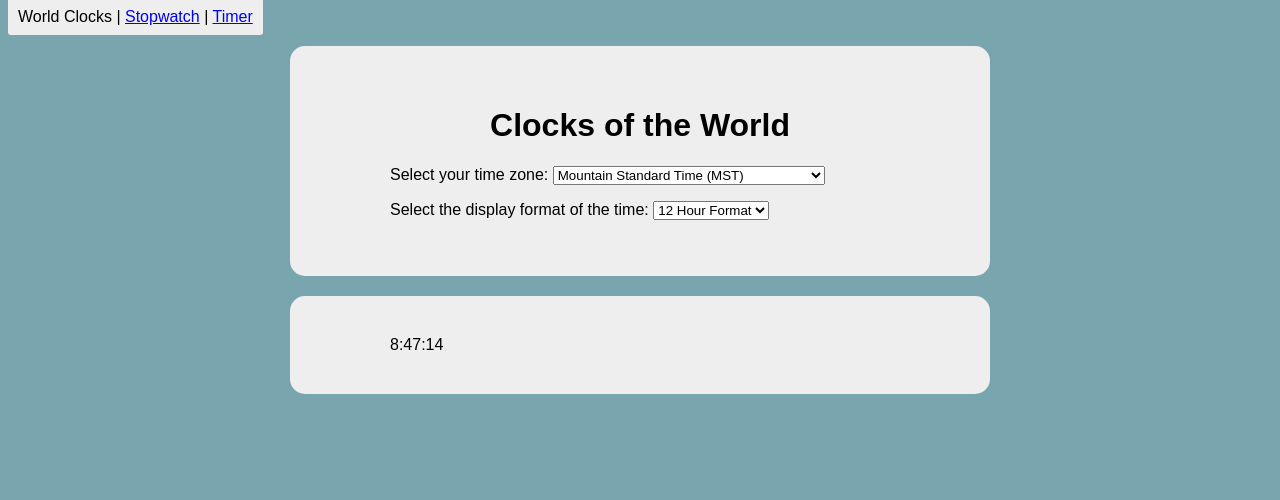
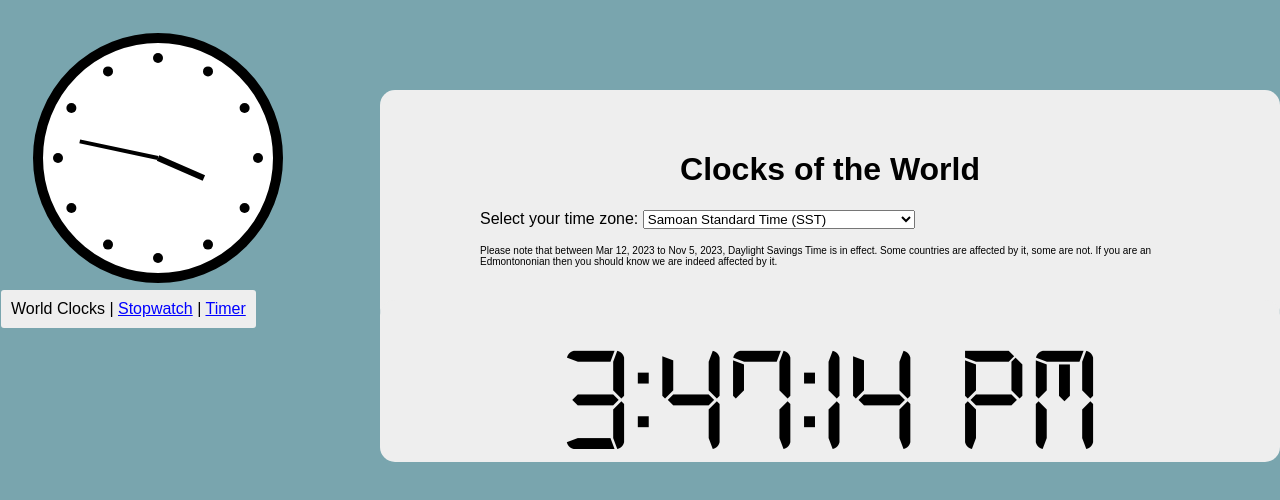
Before and after one commit to voltagedomo/clockApp, a plain HTML site: page index.html in a window 1280 px wide. Drawn offline with Linux system fonts and the light colour scheme; files whose address does not match are found by name.

Commit message:
Add files via upload

```diff
--- a/index.html
+++ b/index.html
@@ -4,6 +4,9 @@
     <meta charset="UTF-8" />
     <meta http-equiv="X-UA-Compatible" content="IE=edge" />
     <meta name="viewport" content="width=device-width, initial-scale=1.0" />
+
+    <canvas id="clockCanvas"></canvas>
+    <script src="clock.js"></script>
 
     <title>Clock Program</title>
 
@@ -12,6 +15,7 @@
 
     <script defer src="js/gui.js"></script>
     <script defer src="js/main.js"></script>
+    <script defer src="js/stopwatch.js"></script>
   </head>
 
   <body>
@@ -26,50 +30,18 @@
       <h1>Clocks of the World</h1>
       <p>
         Select your time zone:
-        <select id="timezone-menu">
-          <option value="sst" alt="utc-11">Samoan Standard Time (SST)</option>
-          <option value="hst" alt="utc-10">Hawaii Standard Time (HST)</option>
-          <option value="akst">Alaska Standard Time (AKST)</option>
-          <option value="pst">Pacific Standard Time (PST)</option>
-          <option value="mst" selected="selected">
-            Mountain Standard Time (MST)
-          </option>
-          <option value="cst">Central Standard Time (CST)</option>
-          <option value="est">Eastern Standard Time (EST)</option>
-          <option value="ast">Atlantic Standard Time (AST)</option>
-          <option value="adt">Atlantic Daylight Time (ADT)</option>
-          <option value="gst">South Georgia Time (GST)</option>
-          <option value="cvt">Cape Verde Time (CVT)</option>
-          <option value="gmt">Greenwich Mean Time (GMT)</option>
-          <option value="cet">Central European Time (CET)</option>
-          <option value="eet">Eastern European Time (EET)</option>
-          <option value="eat">Eastern African Time (EAT)</option>
-          <option value="amt">Armenian Time (AMT)</option>
-          <option value="orat">Oral Time (ORAT)</option>
-          <option value="bst">Bangladesh Time (BST)</option>
-          <option value="ict">Indochina Time Time (ICT)</option>
-          <option value="hkt">Hong Kong Time (HKT)</option>
-          <option value="kst">Korea Standard Time (KST)</option>
-          <option value="aest">Austrailian Eastern Standard Time (AEST)</option>
-          <option value="vlat">Vladivostok Time (VLAT)</option>
-          <option value="nzst">New Zealand Standard Time (NZST)</option>
-          <option value="phot">Pheonix Island Time (PHOT)</option>
-        </select>
+        <select id="timezone-menu"></select>
 
-        <p>Select the display format of the time:
-          <select id="format-menu">
-            <option value="12hr">12 Hour Format</option>
-            <option value="24hr">24 Hour Format</option>
-          </select>
-        </p>
+        <p id="dst-disclaimer">Please note that between Mar 12, 2023 to Nov 5, 2023, Daylight Savings Time is in effect. Some countries are affected by it, some are not. If you are an Edmontononian then you should know we are indeed affected by it.</p>
       </p>
     </div>
-    <div id="display-clock"></div>
+    <div id="display-clock">One moment...</div>
 
     <!-- Stopwatch DIV -->
     <div id="stopwatch-div">
       <h1>Stopwatch</h1>
       <p>Start when ready.</p>
+      <button class="button-9" id="stopwatch-start" role="button">START</button>
     </div>
 
     <!-- Timer DIV -->
--- /dev/null
+++ b/js/gui.js
@@ -0,0 +1,82 @@
+// Control GUI Changes
+
+// Variables
+let worldClockDiv = document.getElementById("world-clocks-div");
+let stopwatchDiv = document.getElementById("stopwatch-div");
+let timerDiv = document.getElementById("timer-div");
+let worldClocksLink = document.getElementById("selector-clocks");
+let stopwatchLink = document.getElementById("selector-stopwatch");
+let timerLink = document.getElementById("selector-timer");
+
+// Initialize div style and Selector style
+// switching div
+stopwatchDiv.style.display = "none";
+timerDiv.style.display = "none";
+worldClockDiv.style.display = "block";
+// altering style of selector to make it look better
+stopwatchLink.style.color = "blue";
+stopwatchLink.style.textDecoration = "underline";
+stopwatchLink.style.cursor = "pointer";
+timerLink.style.color = "blue";
+timerLink.style.textDecoration = "underline";
+timerLink.style.cursor = "pointer";
+worldClocksLink.style.color = "";
+worldClocksLink.style.textDecoration = "";
+worldClocksLink.style.cursor = "";
+
+// Stopwatch link clicked
+stopwatchLink.addEventListener("click", displayStopwatch);
+
+function displayStopwatch() {
+  // switching div
+  worldClockDiv.style.display = "none";
+  timerDiv.style.display = "none";
+  stopwatchDiv.style.display = "block";
+  // altering style of selector to make it look better
+  worldClocksLink.style.color = "blue";
+  worldClocksLink.style.cursor = "pointer";
+  timerLink.style.color = "blue";
+  timerLink.style.cursor = "pointer";
+  stopwatchLink.style.color = "";
+  stopwatchLink.style.textDecoration = "";
+  stopwatchLink.style.cursor = "";
+}
+// color: blue;
+// text-decoration: underline;
+// cursor: pointer;
+
+// Timer link clicked
+timerLink.addEventListener("click", displayTimer);
+
+function displayTimer() {
+  // switching div
+  worldClockDiv.style.display = "none";
+  stopwatchDiv.style.display = "none";
+  timerDiv.style.display = "block";
+  // altering style of selector to make it look better
+  stopwatchLink.style.color = "blue";
+  stopwatchLink.style.cursor = "pointer";
+  worldClocksLink.style.color = "blue";
+  worldClocksLink.style.cursor = "pointer";
+  timerLink.style.color = "";
+  timerLink.style.textDecoration = "";
+  timerLink.style.cursor = "";
+}
+
+// World clocks link clicked
+worldClocksLink.addEventListener("click", displayWorldClock);
+
+function displayWorldClock() {
+  // switching div
+  stopwatchDiv.style.display = "none";
+  timerDiv.style.display = "none";
+  worldClockDiv.style.display = "block";
+  // altering style of selector to make it look better
+  stopwatchLink.style.color = "blue";
+  stopwatchLink.style.cursor = "pointer";
+  timerLink.style.color = "blue";
+  timerLink.style.cursor = "pointer";
+  worldClocksLink.style.color = "";
+  worldClocksLink.style.textDecoration = "";
+  worldClocksLink.style.cursor = "";
+}
--- /dev/null
+++ b/js/main.js
@@ -0,0 +1,368 @@
+// Clock Program by Alexander Alkin
+
+// Variables
+let timezoneMenu = document.getElementById("timezone-menu");
+let timezoneSelected = document.getElementById("timezone-menu").value;
+let timeDisplay = document.getElementById("display-clock");
+let today = new Date();
+let currentHours = today.getUTCHours();
+let currentMinutes = today.getUTCMinutes();
+let currentSeconds = today.getUTCSeconds();
+let selectedFormat;
+let currentTime = new Date();
+let currentUTCTime = currentTime.getTime();
+let currentUTCHours = currentTime.getUTCHours();
+let currentUTCMinutes = currentTime.getUTCMinutes();
+
+// Calculate time in selected timezone
+let selectedTimezoneOffset = timezoneMenu.value;
+let selectedTime = currentUTCTime + selectedTimezoneOffset * 60 * 60 * 1000;
+let selectedTimeDate = new Date(selectedTime);
+let selectedHours = selectedTimeDate.getHours();
+let amOrPm = selectedHours >= 12 ? "pm" : "am";
+selectedHours = selectedHours % 12;
+selectedHours = selectedHours ? selectedHours : 12;
+let selectedMinutes = selectedTimeDate.getMinutes();
+
+// event listener
+timezoneMenu.addEventListener("change", getTime);
+
+// Set timezone options
+let timezoneOptions = [
+  {
+    display: "Samoan Standard Time (SST)",
+    name: "sst",
+    value: -5,
+    dstAffected: false,
+  },
+  {
+    display: "Hawaii Standard Time (HST)",
+    name: "hst",
+    value: -4,
+    dstAffected: false,
+  },
+  {
+    display: "Alaska Standard Time (AKST)",
+    name: "akst",
+    value: -3,
+    dstAffected: false,
+  },
+  {
+    display: "Pacific Standard Time (PST)",
+    name: "pst",
+    value: -1,
+    dstAffected: true,
+  },
+  {
+    display: "Mountain Standard Time (MST)",
+    name: "mst",
+    value: 0,
+    dstAffected: true,
+  },
+  {
+    display: "Central Standard Time (CST)",
+    name: "cst",
+    value: 1,
+    dstAffected: true,
+  },
+  {
+    display: "Eastern Standard Time (EST)",
+    name: "est",
+    value: 2,
+    dstAffected: true,
+  },
+  {
+    display: "Atlantic Standard Time (AST)",
+    name: "ast",
+    value: 3,
+    dstAffected: true,
+  },
+  {
+    display: "Atlantic Daylight Time (ADT)",
+    name: "adt",
+    value: 4,
+    dstAffected: true,
+  },
+  {
+    display: "South Georgia Time (GST)",
+    name: "gst",
+    value: 4,
+    dstAffected: false,
+  },
+  {
+    display: "Cape Verde Time (CVT)",
+    name: "cvt",
+    value: 5,
+    dstAffected: false,
+  },
+  {
+    display: "Coordinated Universal Time (UTC)",
+    name: "utc",
+    value: 347,
+    dstAffected: false,
+  },
+  {
+    display: "Central European Time (CET)",
+    name: "cet",
+    value: 8,
+    dstAffected: true,
+  },
+  {
+    display: "Eastern European Time (EET)",
+    name: "eet",
+    value: 8,
+    dstAffected: false,
+  },
+  {
+    display: "Eastern African Time (EAT)",
+    name: "eat",
+    value: 9,
+    dstAffected: false,
+  },
+  {
+    display: "Armenian Time (AMT)",
+    name: "amt",
+    value: 10,
+    dstAffected: false,
+  },
+  {
+    display: "Oral Time (ORAT)",
+    name: "orat",
+    value: 11,
+    dstAffected: false,
+  },
+  {
+    display: "Bangladesh Time (BST)",
+    name: "bst",
+    value: 12,
+    dstAffected: false,
+  },
+  {
+    display: "Indochina Time Time (ICT)",
+    name: "ict",
+    value: 13,
+    dstAffected: false,
+  },
+  {
+    display: "Hong Kong Time (HKT)",
+    name: "hkt",
+    value: 14,
+    dstAffected: false,
+  },
+  {
+    display: "Korea Standard Time (KST)",
+    name: "kst",
+    value: 15,
+    dstAffected: false,
+  },
+  {
+    display: "Austrailian Eastern Standard Time (AEST)",
+    name: "aest",
+    value: 16,
+    dstAffected: false,
+  },
+  {
+    display: "Vladivostok Time (VLAT)",
+    name: "vlat",
+    value: 16,
+    dstAffected: true,
+  },
+  {
+    display: "New Zealand Standard Time (NZST)",
+    name: "nzst",
+    value: 18,
+    dstAffected: false,
+  },
+  {
+    display: "Pheonix Island Time (PHOT)",
+    name: "phot",
+    value: 19,
+    dstAffected: false,
+  },
+];
+
+// Add the array elements to menu
+timezoneOptions.forEach((option) => {
+  let timezoneOption = document.createElement("option");
+  timezoneOption.value = option.value;
+  timezoneOption.text = option.display;
+  timezoneMenu.add(timezoneOption);
+});
+
+// Set default timezone offset to be 0 (UTC)
+let timezoneOffset = 0;
+
+// Switch the time according to the time zone
+function timezoneChange() {
+  timezoneSelected = document.getElementById("timezone-menu").value;
+}
+
+// Default to 12 hr time
+setInterval(updateTime, 1000);
+
+// Change to 12 hour format or 24 hour format for the clock depending on menu selection
+
+function updateTime() {
+  let currentTime = new Date();
+  let currentUTCTime = currentTime.getTime();
+  let currentUTCHours = currentTime.getUTCHours();
+  let currentUTCMinutes = currentTime.getUTCMinutes();
+  let currentUTCSeconds = currentTime.getUTCSeconds();
+
+  // Calculate time in selected timezone
+  let selectedTimezoneOffset = timezoneMenu.value;
+  let selectedTime = currentUTCTime + selectedTimezoneOffset * 60 * 60 * 1000;
+  let selectedTimeDate = new Date(selectedTime);
+  let selectedHours = selectedTimeDate.getHours();
+  let amOrPm = selectedHours >= 12 ? "pm" : "am";
+  selectedHours = selectedHours % 12;
+  selectedHours = selectedHours ? selectedHours : 12;
+  let selectedMinutes = selectedTimeDate.getMinutes();
+  let selectedSeconds = selectedTimeDate.getSeconds();
+
+  // Adds 0's to time to make it look like (04:)
+  selectedHours = fixHours(selectedHours);
+  selectedMinutes = ("0" + selectedMinutes).slice(-2);
+  selectedSeconds = ("0" + selectedSeconds).slice(-2);
+
+  let clockDiv = document.getElementById("display-clock");
+
+  // Display Time in selected timezone
+  if (selectedTimezoneOffset == 347) {
+    clockDiv.innerHTML =
+      fixHours(currentUTCHours) +
+      ":" +
+      currentUTCMinutes +
+      ":" +
+      currentUTCSeconds;
+  } else {
+    clockDiv.innerHTML =
+      selectedHours +
+      ":" +
+      selectedMinutes +
+      ":" +
+      selectedSeconds +
+      " " +
+      amOrPm;
+  }
+}
+
+function fixHours(h) {
+  if (h === 0) {
+    h = 12;
+    return h;
+  } else if (h > 12) {
+    h - 12;
+    return h;
+  } else {
+    return h;
+  }
+}
+
+// Get the canvas element from HTML
+let canvas = document.getElementById("clockCanvas");
+let ctx = canvas.getContext("2d");
+
+// Set the canvas dimensions and center
+canvas.width = 300;
+canvas.height = 300;
+ctx.translate(150, 150);
+
+// Function to draw the clock face
+function drawClock() {
+  // Clear the canvas
+  ctx.clearRect(-150, -150, canvas.width, canvas.height);
+
+  // Draw the clock face
+  ctx.beginPath();
+  ctx.arc(0, 0, 120, 0, 2 * Math.PI);
+  ctx.fillStyle = "white";
+  ctx.fill();
+  ctx.lineWidth = 10;
+  ctx.strokeStyle = "black";
+  ctx.stroke();
+
+  // Draw the hour markers
+  for (let i = 1; i <= 12; i++) {
+    let angle = (i / 12) * 2 * Math.PI;
+    let x = 100 * Math.sin(angle);
+    let y = -100 * Math.cos(angle);
+    ctx.beginPath();
+    ctx.arc(x, y, 5, 0, 2 * Math.PI);
+    ctx.fillStyle = "black";
+    ctx.fill();
+  }
+}
+
+// Function to draw the clock hands
+function drawHands(hours, minutes) {
+  // Calculate the angles for the hour and minute hands
+  let hourAngle = (((hours % 12) + minutes / 60) * 30 * Math.PI) / 180;
+  let minuteAngle = (minutes * 6 * Math.PI) / 180;
+
+  // Draw the hour hand
+  ctx.beginPath();
+  ctx.moveTo(0, 0);
+  ctx.rotate(hourAngle);
+  ctx.lineTo(0, -50);
+  ctx.lineWidth = 6;
+  ctx.strokeStyle = "black";
+  ctx.stroke();
+  ctx.rotate(-hourAngle);
+
+  // Draw the minute hand
+  ctx.beginPath();
+  ctx.moveTo(0, 0);
+  ctx.rotate(minuteAngle);
+  ctx.lineTo(0, -80);
+  ctx.lineWidth = 4;
+  ctx.strokeStyle = "black";
+  ctx.stroke();
+  ctx.rotate(-minuteAngle);
+}
+
+// Function to update the clock
+function updateClock(hours, minutes) {
+  drawClock();
+  drawHands(hours, minutes);
+}
+
+// Call the updateClock function with initial input values
+function getTime() {
+  // get initial time to display for clock
+  currentTime = new Date();
+  currentUTCTime = currentTime.getTime();
+  currentUTCHours = currentTime.getUTCHours();
+  currentUTCMinutes = currentTime.getUTCMinutes();
+
+  // Calculate time in selected timezone
+  selectedTimezoneOffset = timezoneMenu.value;
+  selectedTime = currentUTCTime + selectedTimezoneOffset * 60 * 60 * 1000;
+  selectedTimeDate = new Date(selectedTime);
+  selectedHours = selectedTimeDate.getHours();
+  amOrPm = selectedHours >= 12 ? "pm" : "am";
+  selectedHours = selectedHours % 12;
+  selectedHours = selectedHours ? selectedHours : 12;
+  selectedMinutes = selectedTimeDate.getMinutes();
+  setInterval(updateClock(selectedHours, selectedMinutes), 1000);
+}
+
+getTime();
+
+let selectorStopwatch = document.getElementById("selector-stopwatch");
+let selectorTimer = document.getElementById("selector-timer");
+let selectorClock = document.getElementById("selector-clocks");
+
+function hideCanvas() {
+  canvas.style.display = "none";
+  timeDisplay.style.display = "none";
+}
+
+function showCanvas() {
+  canvas.style.display = "block";
+  timeDisplay.style.display = "block";
+}
+
+selectorStopwatch.addEventListener("click", hideCanvas);
+selectorTimer.addEventListener("click", hideCanvas);
+selectorClock.addEventListener("click", showCanvas);
--- /dev/null
+++ b/js/stopwatch.js
@@ -0,0 +1,12 @@
+// Stopwatch part by Alexander Alkin - seperate js to reduce amount of scrolling needed
+
+// Variables
+let recordedTime = 0;
+let stoppedTime = 0;
+let laps = 0;
+startButton = document.getElementById("stopwatch-start");
+
+// event listeners
+startButton.addEventListener("click", stopwatch);
+
+function stopwatch(startTime, lap) {}
--- a/style.css
+++ b/style.css
@@ -7,21 +7,16 @@ body {
   font-family: Arial;
 }
 
-#world-clocks-div,
 #stopwatch-div,
-#timer-div,
-#display-clock {
+#timer-div {
   background: #eee;
   width: 700px;
+  position: relative;
+  top: 50px;
+  left: 250px;
   padding: 40px 100px;
-  margin: 20px auto;
   border-radius: 15px;
 }
-
-/* img {
-    display: block;
-    margin: auto;
-  } */
 
 input {
   width: 100%;
@@ -33,17 +28,6 @@ input {
 .input-label {
   margin-bottom: 0;
 }
-/*
-  button {
-    width: 100%;
-    padding: 5px 0;
-    margin-bottom: 1.5rem;
-    font-size: 20px;
-    background: #0d1973;
-    color: white;
-    cursor: pointer;
-  }
-   */
 
 h1 {
   text-align: center;
@@ -55,4 +39,89 @@ h1 {
   padding: 10px 10px;
   margin: 20px auto;
   border-radius: 3px;
+  top: 270px;
+  left: 1px;
+  position: fixed;
 }
+
+#dst-disclaimer {
+  font-size: 10px;
+}
+
+#world-clocks-div {
+  display: flex;
+  flex-direction: column;
+  justify-content: center;
+  align-items: center;
+  background: #eee;
+  width: 900px;
+  float: right;
+  position: fixed;
+  top: 90px;
+  right: 0;
+  padding: 40px 100px;
+  border-radius: 15px;
+}
+
+#display-clock {
+  display: flex;
+  font-family: d7;
+  font-size: 150px;
+  flex-direction: column;
+  justify-content: center;
+  align-items: center;
+  background: #eee;
+  width: 900px;
+  float: right;
+  position: fixed;
+  top: 300px;
+  right: 0;
+  padding: 40px 100px;
+  border-radius: 15px;
+}
+
+@font-face {
+  font-family: d7;
+  src: url(font/d7.ttf);
+}
+
+.button-9 {
+  appearance: button;
+  backface-visibility: hidden;
+  background-color: #405cf5;
+  border-radius: 6px;
+  border-width: 0;
+  box-shadow: rgba(50, 50, 93, 0.1) 0 0 0 1px inset,
+    rgba(50, 50, 93, 0.1) 0 2px 5px 0, rgba(0, 0, 0, 0.07) 0 1px 1px 0;
+  box-sizing: border-box;
+  color: #fff;
+  cursor: pointer;
+  font-family: -apple-system, system-ui, "Segoe UI", Roboto, "Helvetica Neue",
+    Ubuntu, sans-serif;
+  font-size: 100%;
+  height: 44px;
+  line-height: 1.15;
+  margin: 12px 0 0;
+  outline: none;
+  overflow: hidden;
+  padding: 0 25px;
+  position: relative;
+  text-align: center;
+  text-transform: none;
+  transform: translateZ(0);
+  transition: all 0.2s, box-shadow 0.08s ease-in;
+  user-select: none;
+  -webkit-user-select: none;
+  touch-action: manipulation;
+  width: 100%;
+}
+
+.button-9:disabled {
+  cursor: default;
+}
+
+.button-9:focus {
+  box-shadow: rgba(50, 50, 93, 0.1) 0 0 0 1px inset,
+    rgba(50, 50, 93, 0.2) 0 6px 15px 0, rgba(0, 0, 0, 0.1) 0 2px 2px 0,
+    rgba(50, 151, 211, 0.3) 0 0 0 4px;
+}
```
Also changed, not shown: font/d7 (mi).ttf (added), font/d7(i).ttf (added), font/d7(m).ttf (added), font/d7.ttf (added).
